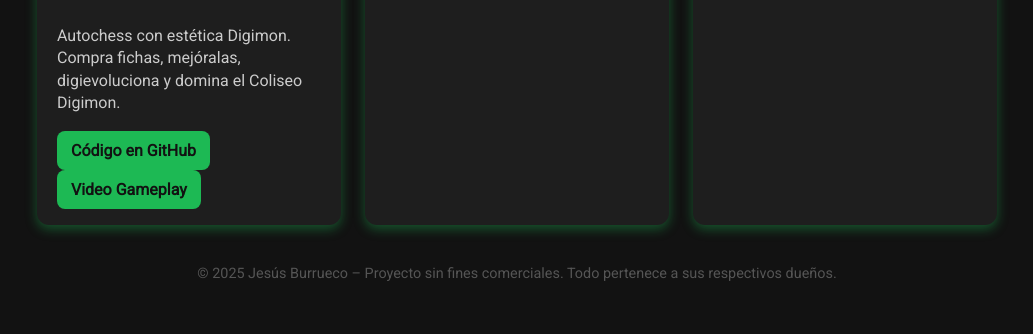
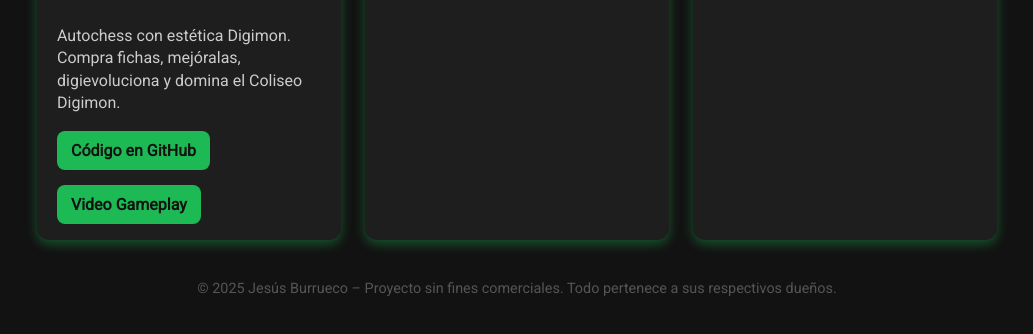
Before and after one commit to PiSuGames/PiSuGames, a plain HTML site: page index.html in a window 1280 px wide. Shown: the part 390-724 px from the top of the page, without its empty margins (123-1156 px from the left). Drawn offline with Linux system fonts and the light colour scheme.

Commit message:
Update index.html

```diff
--- a/index.html
+++ b/index.html
@@ -123,7 +123,7 @@
         </p>
         <div class="card-links">
           <a href="https://github.com/PiSuGames/DigiChess" target="_blank" rel="noopener noreferrer">Código en GitHub</a>
-          <a href="https://www.youtube.com/watch?v=oqytJRO8nlg&ab_channel=RobotHead" target="_blank" rel="noopener noreferrer">Video Gameplay</a>
+          <a style="margin-top: 15px;" href="https://www.youtube.com/watch?v=oqytJRO8nlg&ab_channel=RobotHead" target="_blank" rel="noopener noreferrer">Video Gameplay</a>
         </div>
       </div>
     </div>
```
